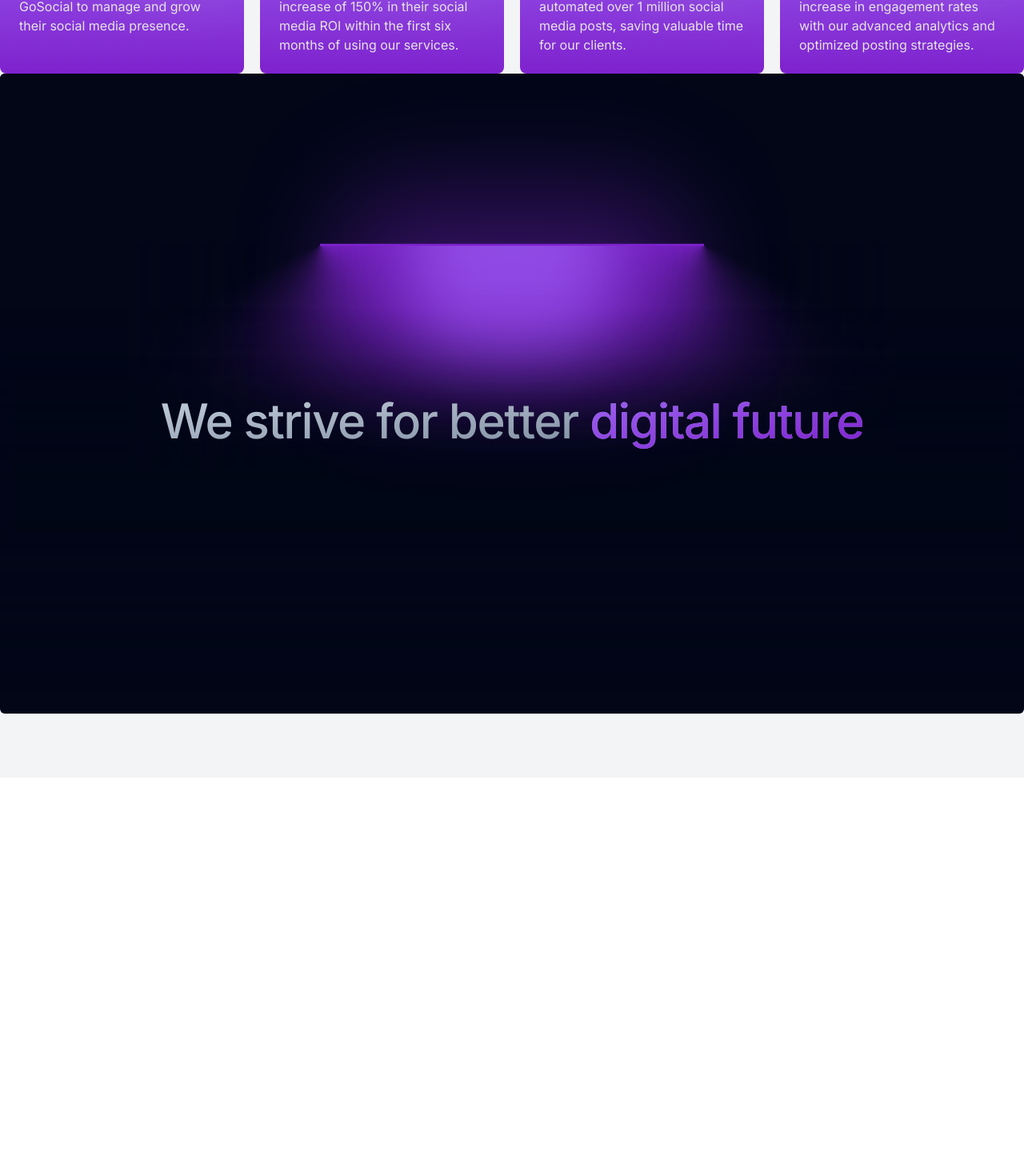
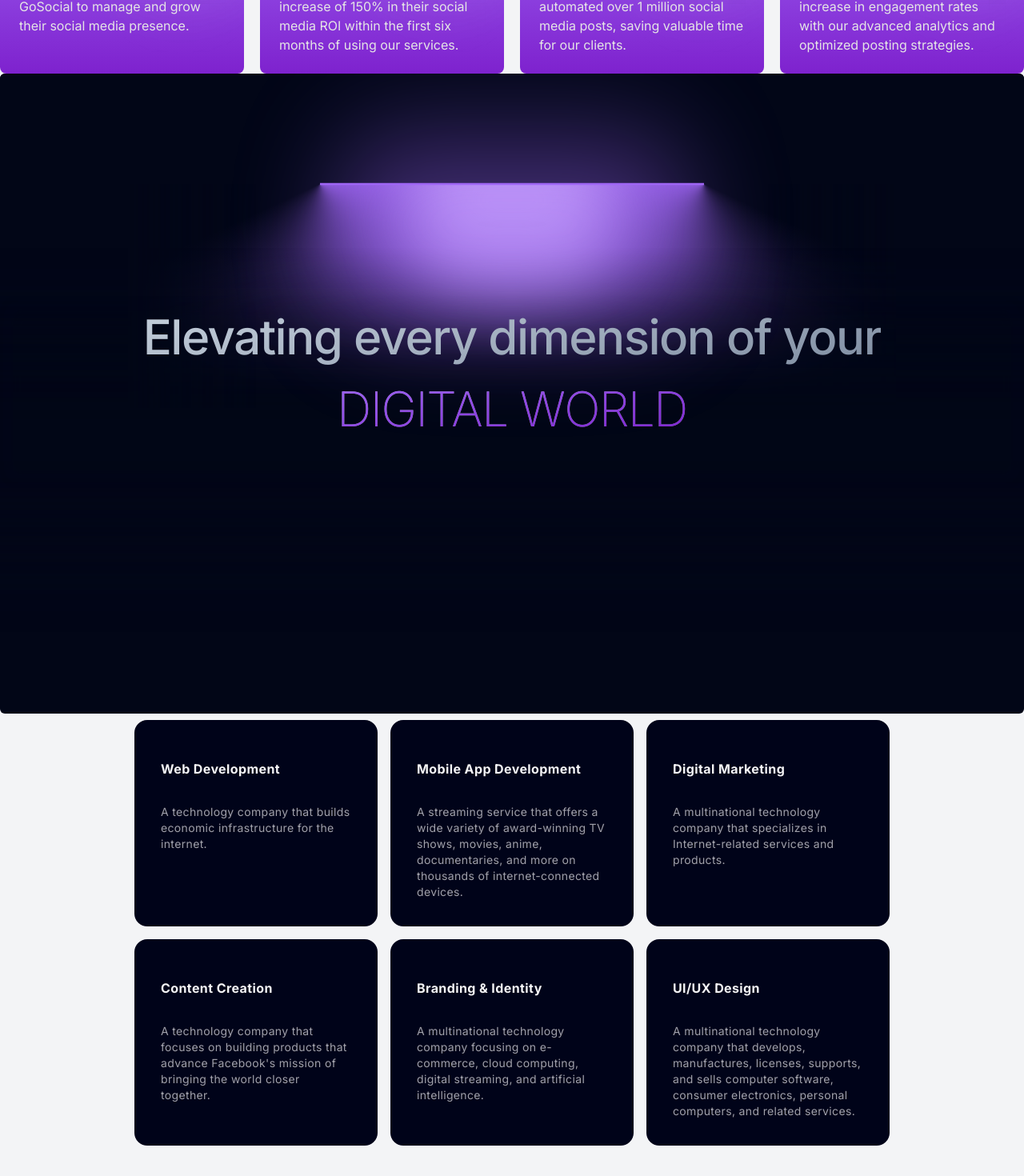
Before and after one commit to borisvicena/gosocial, a Next.js app: page / in a window 1280 px wide. Shown: the part 978-2448 px from the top of the page at 80% size. Before the commit the page ends 1950 px from the top, so only its background shows below. Built offline with nearby package versions, Linux system fonts and the light colour scheme.

Commit message:
feat(lamp effect): Added lamp effect in the about section

```diff
--- a/components/About.tsx
+++ b/components/About.tsx
@@ -1,12 +1,53 @@
 import React from "react";
 import { Lamp } from "./ui/Lamp";
+import { HoverEffect } from "./ui/CardHover";
+
+export const services = [
+  {
+    title: "Web Development",
+    description: "A technology company that builds economic infrastructure for the internet.",
+    link: "https://stripe.com",
+  },
+  {
+    title: "Mobile App Development",
+    description:
+      "A streaming service that offers a wide variety of award-winning TV shows, movies, anime, documentaries, and more on thousands of internet-connected devices.",
+    link: "https://netflix.com",
+  },
+  {
+    title: "Digital Marketing",
+    description: "A multinational technology company that specializes in Internet-related services and products.",
+    link: "https://google.com",
+  },
+  {
+    title: "Content Creation",
+    description:
+      "A technology company that focuses on building products that advance Facebook's mission of bringing the world closer together.",
+    link: "https://meta.com",
+  },
+  {
+    title: "Branding & Identity",
+    description:
+      "A multinational technology company focusing on e-commerce, cloud computing, digital streaming, and artificial intelligence.",
+    link: "https://amazon.com",
+  },
+  {
+    title: "UI/UX Design",
+    description:
+      "A multinational technology company that develops, manufactures, licenses, supports, and sells computer software, consumer electronics, personal computers, and related services.",
+    link: "https://microsoft.com",
+  },
+];
 
 const About = () => {
   return (
     <section id="about">
       <div className="pb-20 lg:pb-30 max-w-7xl mx-auto">
         <div>
-          <Lamp mainText="We strive for better" gradientText="digital future" />
+          <Lamp mainText="Elevating every dimension of your" gradientText="digital world" />
+        </div>
+        <div className="max-w-5xl mx-auto px-8">
+          <HoverEffect items={services} />
         </div>
       </div>
     </section>
--- /dev/null
+++ b/components/ui/CardHover.tsx
@@ -0,0 +1,76 @@
+"use client";
+import { cn } from "@/lib/utils";
+import { AnimatePresence, motion } from "framer-motion";
+import Link from "next/link";
+import { useState } from "react";
+
+export const HoverEffect = ({
+  items,
+  className,
+}: {
+  items: {
+    title: string;
+    description: string;
+    link: string;
+  }[];
+  className?: string;
+}) => {
+  let [hoveredIndex, setHoveredIndex] = useState<number | null>(null);
+
+  return (
+    <div className={cn("grid grid-cols-1 md:grid-cols-2  lg:grid-cols-3  pb-10", className)}>
+      {items.map((item, idx) => (
+        <Link
+          href={item?.link}
+          key={item?.link}
+          className="relative group  block p-2 h-full w-full"
+          onMouseEnter={() => setHoveredIndex(idx)}
+          onMouseLeave={() => setHoveredIndex(null)}
+        >
+          <AnimatePresence>
+            {hoveredIndex === idx && (
+              <motion.span
+                className="absolute inset-0 h-full w-full bg-neutral-200 dark:bg-slate-800/[0.8] block  rounded-3xl"
+                layoutId="hoverBackground"
+                initial={{ opacity: 0 }}
+                animate={{
+                  opacity: 1,
+                  transition: { duration: 0.15 },
+                }}
+                exit={{
+                  opacity: 0,
+                  transition: { duration: 0.15, delay: 0.2 },
+                }}
+              />
+            )}
+          </AnimatePresence>
+          <Card>
+            <CardTitle>{item.title}</CardTitle>
+            <CardDescription>{item.description}</CardDescription>
+          </Card>
+        </Link>
+      ))}
+    </div>
+  );
+};
+
+export const Card = ({ className, children }: { className?: string; children: React.ReactNode }) => {
+  return (
+    <div
+      className={cn(
+        "rounded-2xl h-full w-full p-4 overflow-hidden bg-black-100 border border-transparent dark:border-white/[0.2] group-hover:border-slate-700 relative z-20",
+        className
+      )}
+    >
+      <div className="relative z-50">
+        <div className="p-4">{children}</div>
+      </div>
+    </div>
+  );
+};
+export const CardTitle = ({ className, children }: { className?: string; children: React.ReactNode }) => {
+  return <h4 className={cn("text-zinc-100 font-bold tracking-wide mt-4", className)}>{children}</h4>;
+};
+export const CardDescription = ({ className, children }: { className?: string; children: React.ReactNode }) => {
+  return <p className={cn("mt-8 text-zinc-400 tracking-wide leading-relaxed text-sm", className)}>{children}</p>;
+};
--- a/components/ui/Lamp.tsx
+++ b/components/ui/Lamp.tsx
@@ -14,10 +14,12 @@ export function Lamp({ mainText, gradientText }: { mainText: string; gradientTex
           duration: 0.8,
           ease: "easeInOut",
         }}
-        className="bg-gradient-to-br from-slate-300 to-slate-500 py-4 bg-clip-text text-center text-4xl font-medium tracking-tight text-transparent md:text-6xl"
+        className="mt-8 bg-gradient-to-br from-slate-300 to-slate-500 py-4 bg-clip-text text-center text-3xl font-medium tracking-tight text-transparent md:text-6xl"
+        style={{ lineHeight: "1.5" }}
       >
-        {mainText}{" "}
-        <span className="bg-gradient-to-br from-[#9e65f4] dark:to-[#cbacf9] to-purple-700 bg-clip-text text-transparent">
+        {mainText}
+        <br />
+        <span className="uppercase font-extralight bg-gradient-to-br from-[#9e65f4] dark:to-[#cbacf9] to-purple-700 bg-clip-text text-transparent">
           {gradientText}
         </span>
       </motion.h1>
@@ -45,7 +47,7 @@ export const LampContainer = ({ children, className }: { children: React.ReactNo
           style={{
             backgroundImage: `conic-gradient(var(--conic-position), var(--tw-gradient-stops))`,
           }}
-          className="absolute inset-auto right-1/2 h-56 overflow-visible w-[30rem] bg-gradient-conic from-purple-700 via-transparent to-transparent text-white [--conic-position:from_70deg_at_center_top]"
+          className="absolute inset-auto right-1/2 h-56 overflow-visible w-[30rem] bg-gradient-conic from-[#9e65f4] via-transparent to-transparent text-white [--conic-position:from_70deg_at_center_top]"
         >
           <div className="absolute  w-[100%] left-0 bg-slate-950 h-40 bottom-0 z-20 [mask-image:linear-gradient(to_top,white,transparent)]" />
           <div className="absolute  w-40 h-[100%] left-0 bg-slate-950  bottom-0 z-20 [mask-image:linear-gradient(to_right,white,transparent)]" />
@@ -61,14 +63,14 @@ export const LampContainer = ({ children, className }: { children: React.ReactNo
           style={{
             backgroundImage: `conic-gradient(var(--conic-position), var(--tw-gradient-stops))`,
           }}
-          className="absolute inset-auto left-1/2 h-56 w-[30rem] bg-gradient-conic from-transparent via-transparent to-purple-700 text-white [--conic-position:from_290deg_at_center_top]"
+          className="absolute inset-auto left-1/2 h-56 w-[30rem] bg-gradient-conic from-transparent via-transparent to-[#9e65f4] text-white [--conic-position:from_290deg_at_center_top]"
         >
           <div className="absolute  w-40 h-[100%] right-0 bg-slate-950  bottom-0 z-20 [mask-image:linear-gradient(to_left,white,transparent)]" />
           <div className="absolute  w-[100%] right-0 bg-slate-950 h-40 bottom-0 z-20 [mask-image:linear-gradient(to_top,white,transparent)]" />
         </motion.div>
         <div className="absolute top-1/2 h-48 w-full translate-y-12 scale-x-150 bg-slate-950 blur-2xl"></div>
         <div className="absolute top-1/2 z-50 h-48 w-full bg-transparent opacity-10 backdrop-blur-md"></div>
-        <div className="absolute inset-auto z-50 h-36 w-[28rem] -translate-y-1/2 rounded-full bg-purple-700 opacity-50 blur-3xl"></div>
+        <div className="absolute inset-auto z-50 h-36 w-[28rem] -translate-y-1/2 rounded-full bg-[#9e65f4] opacity-50 blur-3xl"></div>
         <motion.div
           initial={{ width: "8rem" }}
           whileInView={{ width: "16rem" }}
@@ -77,7 +79,7 @@ export const LampContainer = ({ children, className }: { children: React.ReactNo
             duration: 0.8,
             ease: "easeInOut",
           }}
-          className="absolute inset-auto z-30 h-36 w-64 -translate-y-[6rem] rounded-full bg-[#9e65f4] blur-2xl"
+          className="absolute inset-auto z-30 h-36 w-64 -translate-y-[6rem] rounded-full bg-[#cbacf9] blur-2xl"
         ></motion.div>
         <motion.div
           initial={{ width: "15rem" }}
@@ -87,7 +89,7 @@ export const LampContainer = ({ children, className }: { children: React.ReactNo
             duration: 0.8,
             ease: "easeInOut",
           }}
-          className="absolute inset-auto z-50 h-0.5 w-[30rem] -translate-y-[7rem] bg-purple-700 "
+          className="absolute inset-auto z-50 h-0.5 w-[30rem] -translate-y-[7rem] bg-[#9e65f4] "
         ></motion.div>
 
         <div className="absolute inset-auto z-40 h-44 w-full -translate-y-[12.5rem] bg-slate-950 "></div>
```
